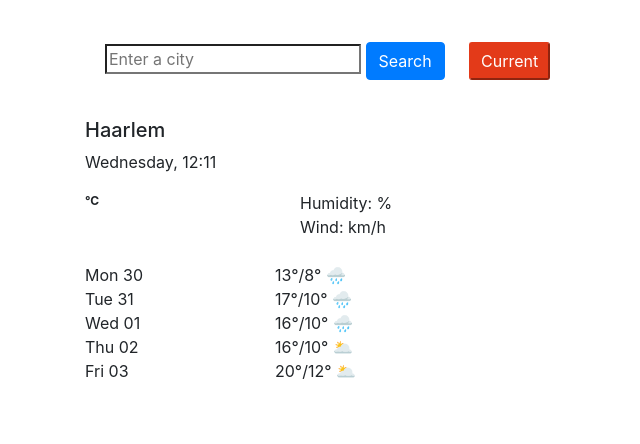
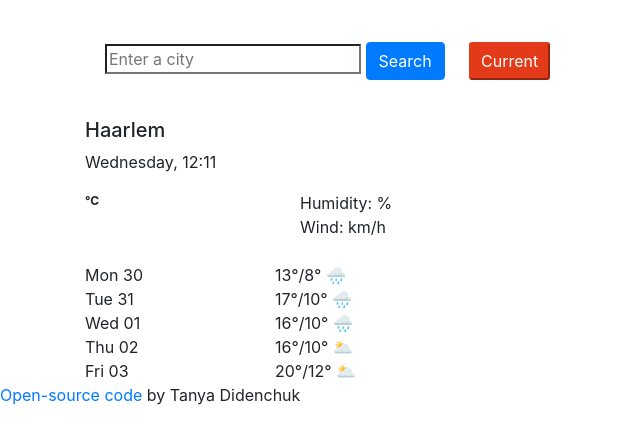
Before and after one commit to Didenchuk/my-weather-app, a plain HTML site: page index.html in a window 1280 px wide. Shown: the whole page, without its empty margins (0-640 px from the left). Drawn offline with nearby package versions, Linux system fonts and the light colour scheme; no server answers.

Commit message:
Added source link

```diff
--- a/index.html
+++ b/index.html
@@ -96,5 +96,10 @@
       </div>
       <script src="src/index.js"></script>
     </div>
+
+    <p class="sourceLink">
+    <a href="https://github.com/Didenchuk/my-weather-app" target="_blank">Open-source code</a>
+by Tanya Didenchuk
+    </p>
   </body>
 </html>
```
